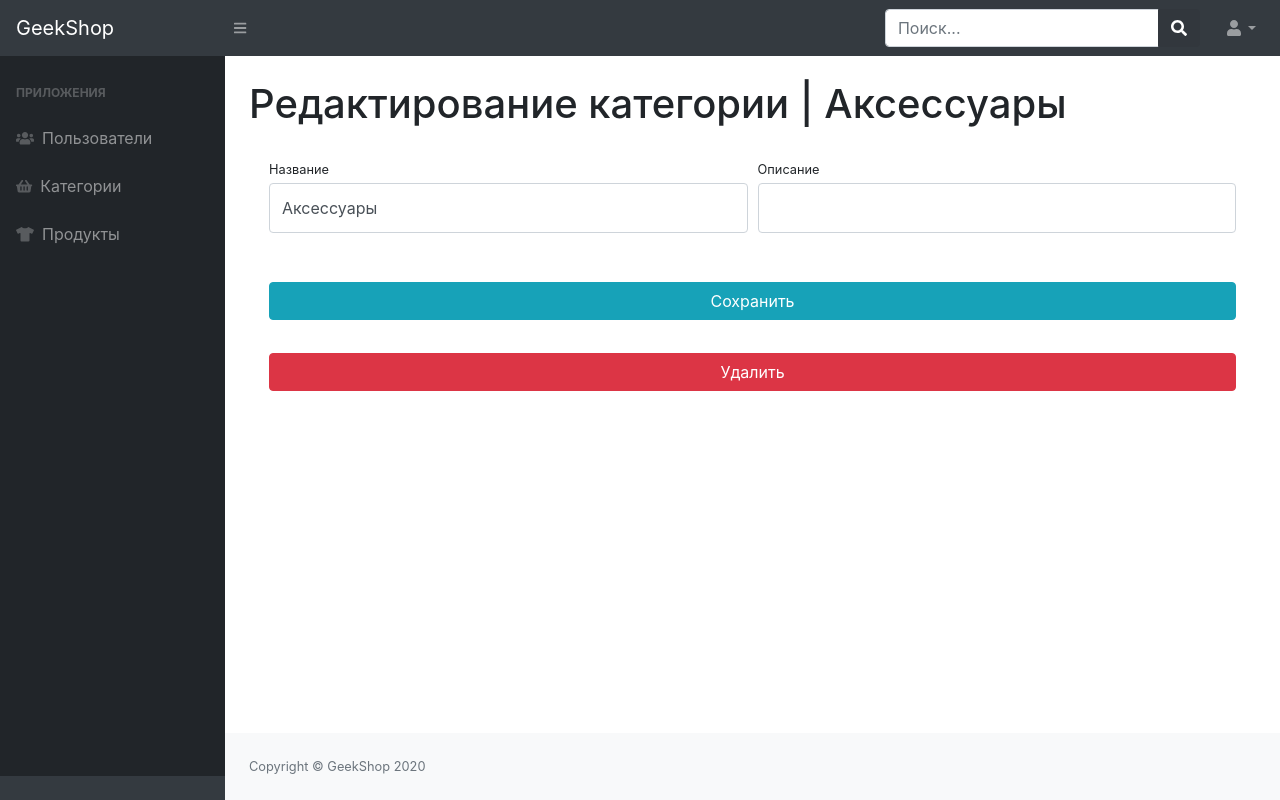
After one commit to Kllraz/geekshop, a Django app: page /admin-staff/change-product-category/5/ in a window 1280 px wide. The commit adds this page. Run offline with Django 3.2, Linux system fonts and the light colour scheme; the visitor is signed in with stand-in values (Sample User, id 1); data comes from the database, SQL or seed files in the repository; some libraries are stand-ins or nearby versions.

Commit message:
added product category delete

```diff
--- a/adminapp/templates/adminapp/admin-product-categories-read.html
+++ b/adminapp/templates/adminapp/admin-product-categories-read.html
@@ -38,7 +38,7 @@
                     {% for category in categories %}
                         <tr>
                             <td>
-                                <a href="{% url 'admin-staff:change_product' category.id %}" style="color: dodgerblue">
+                                <a href="{% url 'admin-staff:change_product_category' category.id %}" style="color: dodgerblue">
                                     {{ category.name }}
                                 </a>
                             </td>
--- /dev/null
+++ b/adminapp/templates/adminapp/admin-product-category-update-delete.html
@@ -0,0 +1,47 @@
+{% extends 'adminapp/base.html' %}
+
+{% block content %}
+    {% if form.errors %}
+        <div class="alert alert-warning alert-dismissible fade show" role="alert"
+             style="margin-top: 50px;">
+            {{ form.errors | escape }}
+            <button type="button" class="close" data-dismiss="alert" aria-label="Close">
+                <span aria-hidden="true">&times;</span>
+            </button>
+        </div>
+    {% endif %}
+    <h1 class="mt-4">Редактирование категории | {{ current_category.name }}</h1>
+    <div class="card-body">
+        <form action="{% url 'admin-staff:change_product_category' current_category.id %}" method="post">
+            {% csrf_token %}
+            <div class="form-row">
+                <div class="col-lg-6">
+                    <div class="form-group">
+                        <label class="small mb-1" for="{{ form.name.id_for_label }}">Название</label>
+                        {{ form.name }}
+                    </div>
+                </div>
+                <div class="col-lg-6">
+                    <div class="form-group">
+                        <label class="small mb-1" for="{{ form.description.id_for_label }}">Описание</label>
+                        {{ form.description }}
+                    </div>
+                </div>
+            </div>
+            <div class="form-row">
+                <div class="col-lg-12" style="margin-top: 33px;">
+                    <input class="btn btn-info btn-block" type="submit" value="Сохранить">
+                </div>
+            </div>
+        </form>
+        <div class="row">
+            <div class="col-lg-12" style="margin-top: 33px;">
+                <a href="{% url 'admin-staff:delete_product_category' current_category.id %}"
+                   class="btn btn-danger btn-block">
+                    Удалить
+                </a>
+            </div>
+        </div>
+
+    </div>
+{% endblock %}
--- a/adminapp/urls.py
+++ b/adminapp/urls.py
@@ -1,7 +1,8 @@
 from django.urls import path
 
 from adminapp.views import index, create_user, change_user, users, delete_user, activate_user, products, change_product, \
-    delete_product, create_product, product_categories, create_product_category
+    delete_product, create_product, product_categories, create_product_category, change_product_category, \
+    delete_product_category
 
 app_name = 'authapp'
 
@@ -20,6 +21,6 @@ urlpatterns = [
 
     path('product-categories/', product_categories, name='product_categories'),
     path('product-category-create/', create_product_category, name='create_product_category'),
-    path('change-product/<int:product_id>/', change_product, name='change_product_category'),
-    # path('product-delete/<int:product_id>/', delete_product, name='delete_product'),
+    path('change-product-category/<int:product_category_id>/', change_product_category, name='change_product_category'),
+    path('product-category-delete/<int:product_category_id>/', delete_product_category, name='delete_product_category'),
 ]
--- a/adminapp/views.py
+++ b/adminapp/views.py
@@ -139,6 +139,7 @@ def delete_product(request, product_id):
     return redirect('admin-staff:products')
 
 
+@user_passes_test(lambda u: u.is_superuser)
 def product_categories(request):
     context = {
         'categories': ProductCategory.objects.all()
@@ -149,7 +150,7 @@ def product_categories(request):
 @user_passes_test(lambda u: u.is_superuser)
 def create_product_category(request):
     if request.method == 'POST':
-        form = AdminCreateProductCategoryForm(data=request.POST, files=request.FILES)
+        form = AdminCreateProductCategoryForm(data=request.POST)
         if form.is_valid():
             form.save()
             messages.success(request, 'Категория создана')
@@ -160,3 +161,34 @@ def create_product_category(request):
         'form': form,
     }
     return render(request, 'adminapp/admin-product-category-create.html', context)
+
+
+@user_passes_test(lambda u: u.is_superuser)
+def change_product_category(request, product_category_id):
+    product_category = ProductCategory.objects.get(id=product_category_id)
+    if request.method == 'POST':
+        form = AdminEditProductCategoryForm(data=request.POST, instance=product_category)
+        if form.is_valid():
+            form.save()
+            messages.success(request, 'Данные сохранены')
+
+            return redirect('admin-staff:product_categories')
+    else:
+        form = AdminEditProductCategoryForm(instance=product_category)
+
+    context = {
+        'current_category': product_category,
+        'form': form,
+    }
+
+    return render(request, 'adminapp/admin-product-category-update-delete.html', context)
+
+
+@user_passes_test(lambda u: u.is_superuser)
+def delete_product_category(request, product_category_id):
+    product_category = ProductCategory.objects.get(id=product_category_id)
+    product_category.delete()
+
+    messages.success(request, f'Категория "{product_category.name}" удалена')
+
+    return redirect('admin-staff:product_categories')
```
